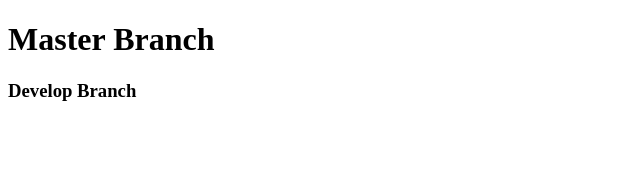
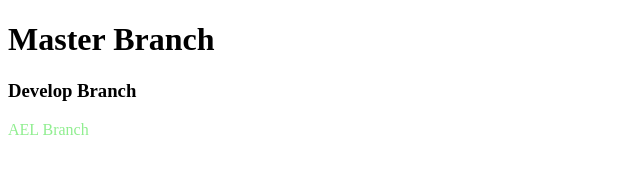
Before and after one commit to abigailelewis/testGit, a plain HTML site: page index.html in a window 1280 px wide. Shown: the full height of the page, 0-640 px from the left. Drawn offline with Linux system fonts and the light colour scheme.

Commit message:
p on ael

```diff
--- a/index.html
+++ b/index.html
@@ -10,5 +10,7 @@
         <h1>Master Branch</h1>
 
         <h3>Develop Branch</h3>
+
+        <p style="color: lightgreen">AEL Branch</p>
     </body>
     </html>
```
